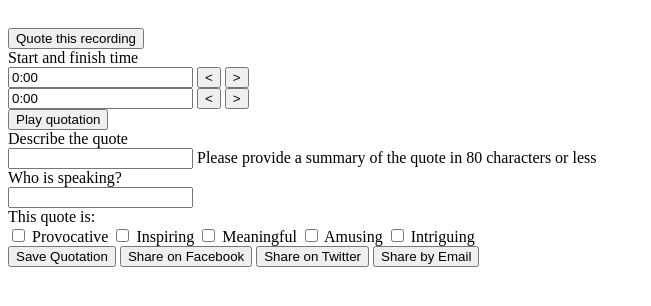
After one commit to ingenerator/authorquot.es, a PHP site: page /recording/play.php in a window 1280 px wide. The commit adds this page. Shown: the top 306 px of the page, without its empty margins (0-651 px from the left). Run offline with PHP 8.4, Linux system fonts and the light colour scheme; data that the repository does not hold is empty.

Commit message:
Basic play UI

```diff
--- a/application/bootstrap.php
+++ b/application/bootstrap.php
@@ -123,6 +123,12 @@ Kohana::modules(array(
  * Set the routes. Each route must have a minimum of a name, a URI and a set of
  * defaults for the URI.
  */
+Route::set('recording', 'recording/<id>(/<action>)')
+->defaults(array(
+				'controller' => 'recordings',
+				'action'     => 'play'
+		   ));
+
 Route::set('default', '(<controller>(/<action>(/<id>)))')
   ->defaults(array(
     'controller' => 'welcome',
--- /dev/null
+++ b/application/views/recording/play.php
@@ -0,0 +1,128 @@
+<?php
+/**
+ * View the details and player of a single recording together with the main player and clip editor
+ *
+ * @author    Andrew Coulton <andrew@ingenerator.com>
+ * @copyright 2013 inGenerator Ltd
+ *
+ * @var array $recording the recording data
+ */
+?>
+<div class="container">
+	<div class="media">
+		<a class="pull-left">
+			<img class="media-object" src="<?=htmlspecialchars($recording['thumb_url']);?>">
+		</a>
+		<div class="media-body">
+			<h2 class="media-heading"><?=htmlspecialchars($recording['title']);?></h2>
+			<?=$recording['description_full'];?>
+		</div>
+	</div>
+
+	<div class="row pad-below">
+		<div class="span9">
+			<div id='audio-player'></div>
+			<script type='text/javascript'>
+				jwplayer('audio-player').setup({
+					file: '<?=htmlspecialchars($recording['url']);?>',
+					width: '100%',
+					height: '28'
+				});
+			</script>
+		</div>
+		<div class="span3">
+			<button type="button" class="btn btn-primary" data-toggle="collapse" data-target="#new-quote">
+				<i class="icon-quote-left"></i> Quote this recording
+			</button>
+		</div>
+	</div>
+
+	<div id="new-quote" class="collapse">
+		<form class="form-horizontal">
+			<div class="control-group">
+				<label class="control-label" for="start">Start and finish time</label>
+				<div class="controls controls-row">
+
+					<div class="input-append">
+						<input class="span1" name="start" type="text" value="0:00">
+						<button class="btn" type="button">&lt;</button>
+						<button class="btn" type="button">&gt;</button>
+					</div>
+
+					<div class="input-append">
+						<input class="span1" name="end" type="text" value="0:00">
+						<button class="btn" type="button">&lt;</button>
+						<button class="btn" type="button">&gt;</button>
+					</div>
+
+					<button class="btn" type="button">Play quotation</button>
+				</div>
+			</div>
+
+			<div class="control-group">
+				<label class="control-label" for="summary">Describe the quote</label>
+				<div class="controls">
+					<input class="input-block-level" name="summary" type="text" value="">
+					<span class="help-block">
+						Please provide a summary of the quote in 80 characters or less
+					</span>
+				</div>
+			</div>
+
+			<?php
+				$suggested_speakers = array();
+				foreach ($recording['related_authors'] as $author):
+					$suggested_speakers[] = $author['forename'].' '.$author['surname'];
+				endforeach;
+				$default_speaker = (count($suggested_speakers) === 1) ? $suggested_speakers[0] : '';
+
+			?>
+			<div class="control-group">
+				<label class="control-label" for="speaker">Who is speaking?</label>
+				<div class="controls">
+					<input name="speaker"
+						   type="text"
+						   value="<?=htmlentities($default_speaker);?>"
+						   autocomplete="off"
+						   data-provide="typeahead"
+						   data-source="<?=htmlentities(json_encode($suggested_speakers));?>"
+						>
+				</div>
+			</div>
+
+			<div class="control-group">
+				<label class="control-label">This quote is:</label>
+				<div class="controls">
+					<label class="checkbox inline">
+						<input type="checkbox" name="is_provocative" value="1"> Provocative
+					</label>
+					<label class="checkbox inline">
+						<input type="checkbox" name="is_inspiring" value="1"> Inspiring
+					</label>
+					<label class="checkbox inline">
+						<input type="checkbox" name="is_meaningful" value="1"> Meaningful
+					</label>
+					<label class="checkbox inline">
+						<input type="checkbox" name="is_amusing" value="1"> Amusing
+					</label>
+					<label class="checkbox inline">
+						<input type="checkbox" name="is_amusing" value="1"> Intriguing
+					</label>
+				</div>
+			</div>
+
+			<div class="form-actions">
+				<button type="submit" class="btn btn-primary">Save Quotation</button>
+				<button type="submit" class="btn">
+					<i class="icon-facebook"></i> Share on Facebook
+				</button>
+				<button type="submit" class="btn">
+					<i class="icon-twitter"></i> Share on Twitter
+				</button>
+				<button type="submit" class="btn">
+					<i class="icon-envelope"></i> Share by Email
+				</button>
+			</div>
+		</form>
+	</div>
+</div>
--- a/application/views/templates/default.php
+++ b/application/views/templates/default.php
@@ -25,7 +25,10 @@ if ( ! isset($title)) {
   </title>
   <meta name="viewport" content="width=device-width, initial-scale=1.0">
 
-  <link href="//netdna.bootstrapcdn.com/twitter-bootstrap/2.3.2/css/bootstrap-combined.min.css" rel="stylesheet">
+	<link href="//netdna.bootstrapcdn.com/twitter-bootstrap/2.3.2/css/bootstrap-combined.no-icons.min.css" rel="stylesheet">
+	<link href="//netdna.bootstrapcdn.com/font-awesome/3.2.1/css/font-awesome.css" rel="stylesheet">
+	<link href="/assets/css/authorquotes.css" rel="stylesheet">
+	<script src="http://jwpsrv.com/library/39l4UuvYEeKpqBIxOQulpA.js"></script>
 </head>
 
 <body>
```
Also changed, not shown: application/classes/Controller/Recordings.php (added, +67 -0 lines), htdocs/assets/css/authorquotes.css (added, +10 -0 lines).
